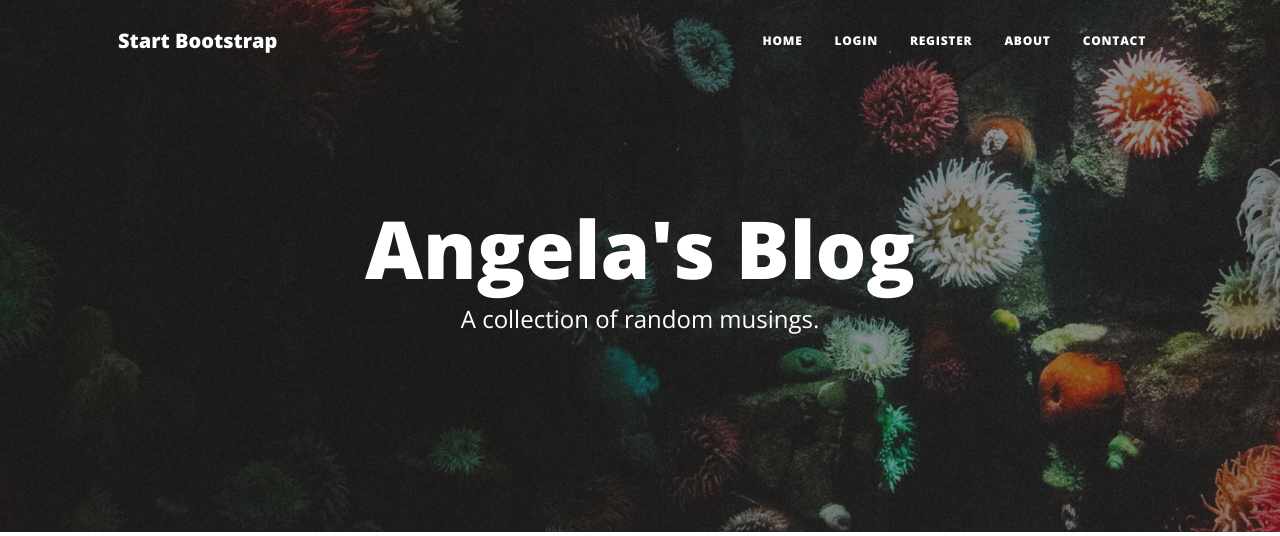
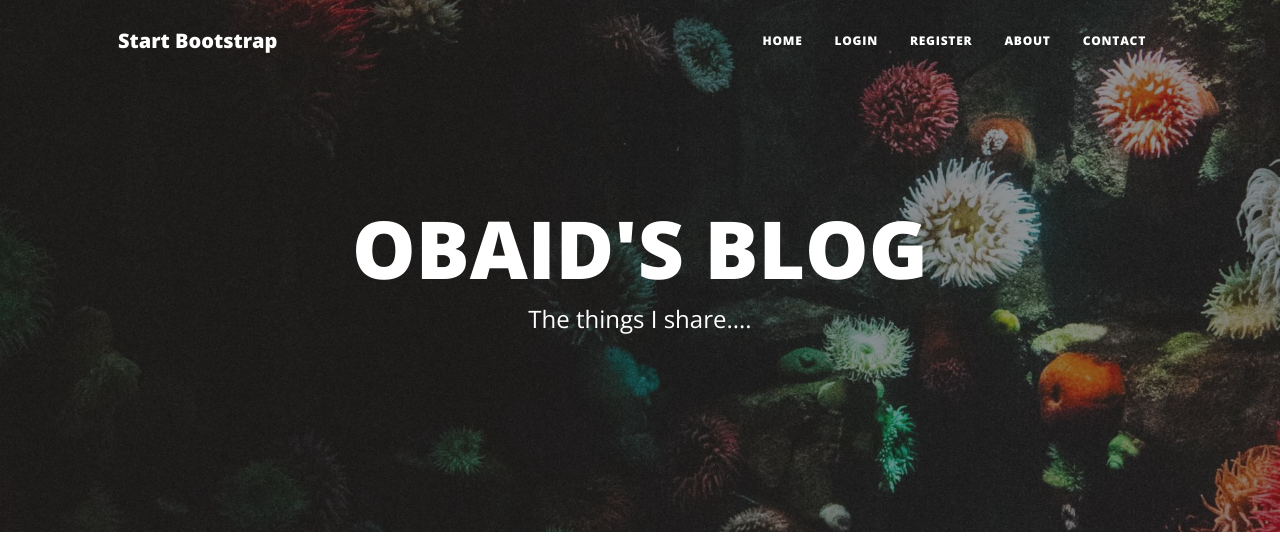
Before and after one commit to pythonobaid-eng/day-71-starting-files-blog-for-deployment, a Flask app: page / in a window 1280 px wide. Shown: the top 536 px of the page. Run offline with Flask 3, Linux system fonts and the light colour scheme; data that the repository does not hold is empty; some libraries are stand-ins or nearby versions.

Commit message:
Update index.html

```diff
--- a/templates/index.html
+++ b/templates/index.html
@@ -9,8 +9,8 @@
     <div class="row gx-4 gx-lg-5 justify-content-center">
       <div class="col-md-10 col-lg-8 col-xl-7">
         <div class="site-heading">
-          <h1>Angela's Blog</h1>
-          <span class="subheading">A collection of random musings.</span>
+          <h1>OBAID'S BLOG</h1>
+          <span class="subheading">The things I share....</span>
         </div>
       </div>
     </div>
```
